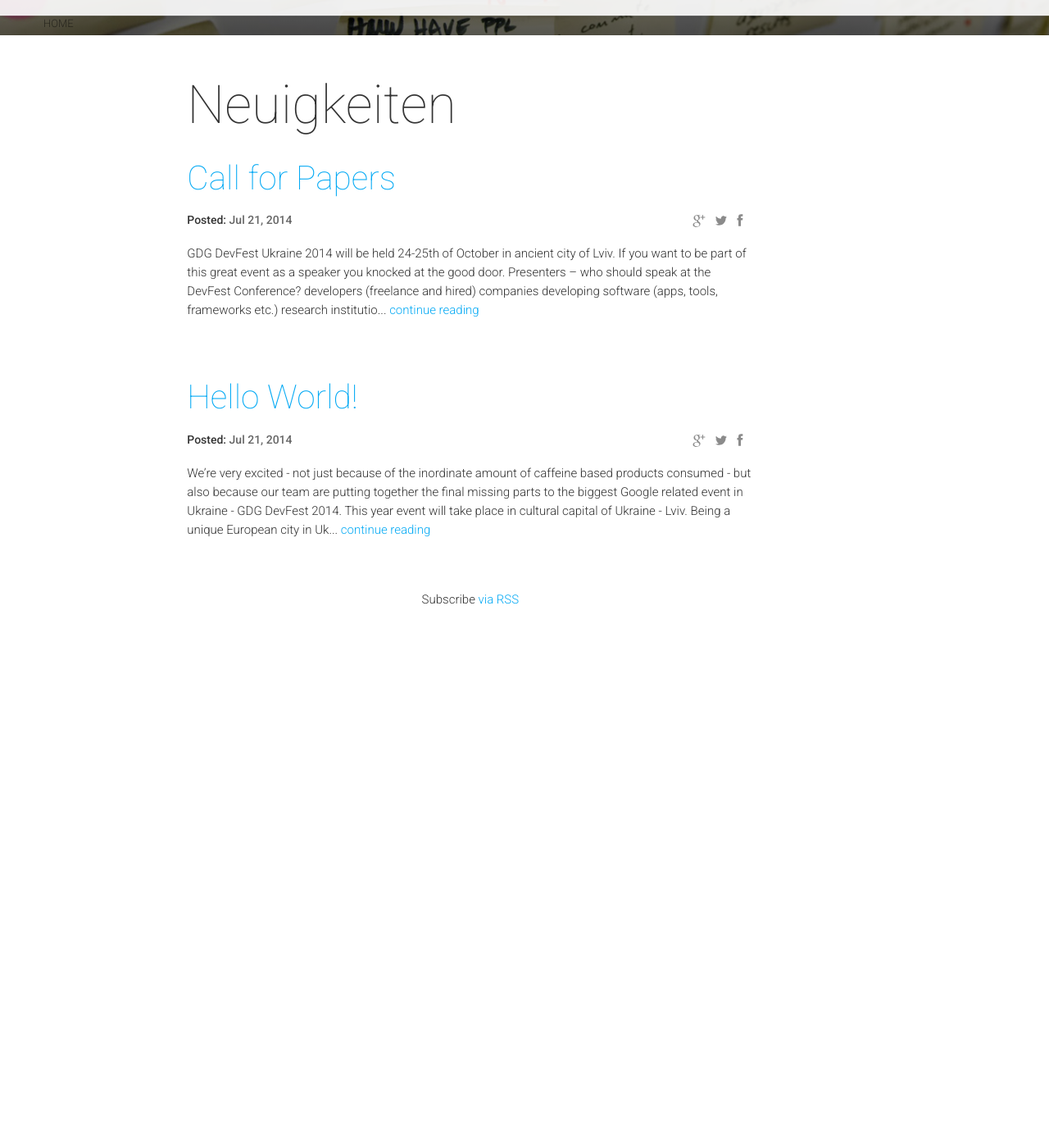
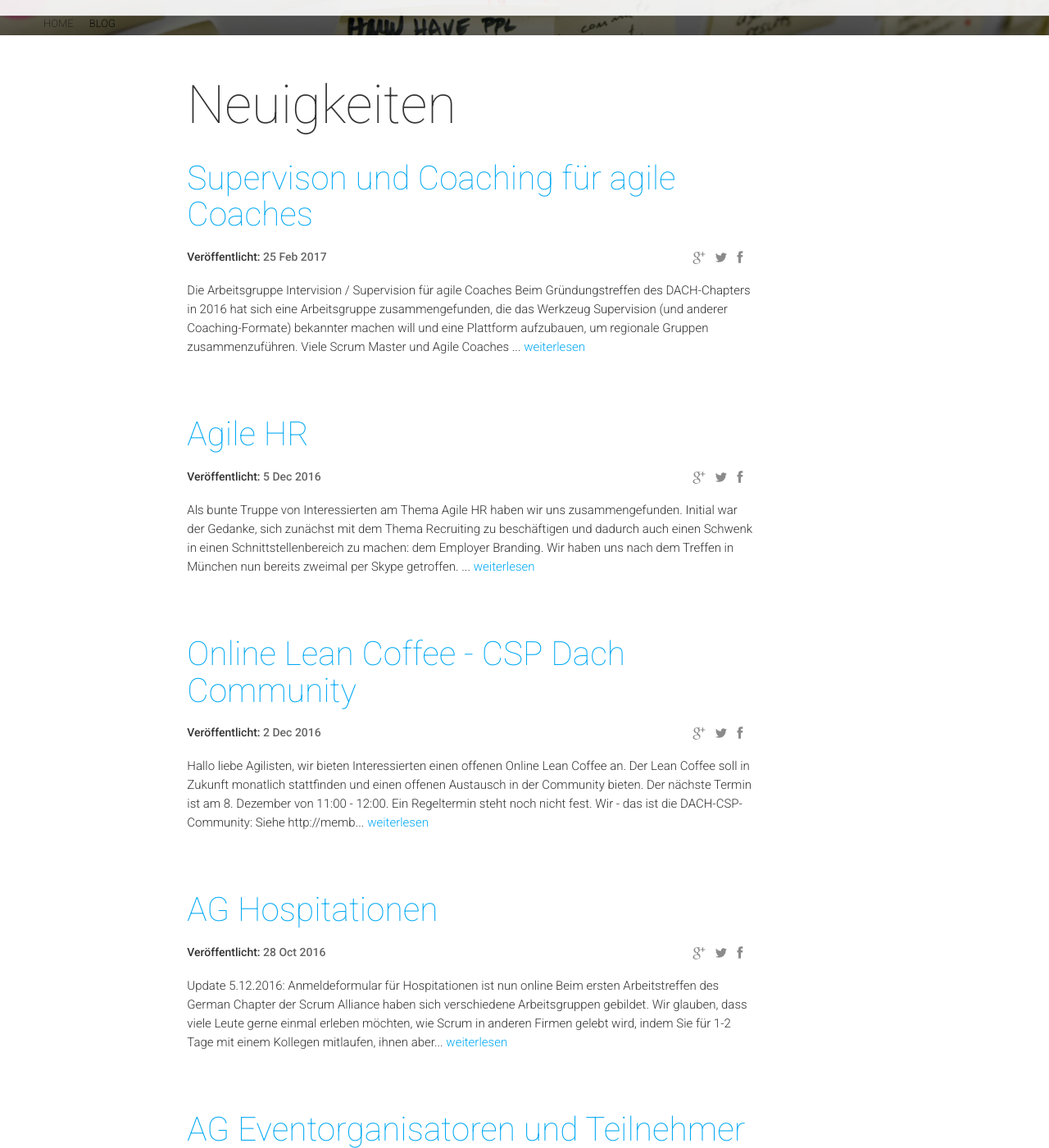
Before and after one commit to mirouhh/scrumdach, a Jekyll site: the page built from blog.html, in a window 1280 px wide and 1400 px high, scrolled down 364 px. Shown: the whole window at 82% size. Built offline with Jekyll 4.4.1, drawn with Linux system fonts in a browser that asks for light colours; nearby versions of some CDN libraries; comment, search, counter and statistics services are not loaded; before the commit the page ends 1177 px from its top, so only the background shows below that; some of the changed text lies outside the part shown.

Commit message:
Blogposts hinzugefügt

```diff
--- a/_config.yml
+++ b/_config.yml
@@ -30,7 +30,7 @@ twitterAccount: "@scrumdach"
 # Navigation
 navigationLinks:
  - {permalink: "/", text: "Home"}
-# - {permalink: "/blog/", text: "Blog"}
+ - {permalink: "/blog/", text: "Blog"}
 # - {permalink: "/schedule/", text: "Sessions"}
 # - {permalink: "/speakers/", text: "Referenten"}
 # - {permalink: "/team/", text: "Team"}
@@ -63,6 +63,7 @@ statisticBlock:
  - {count: "345", specialCharacter: "+", info: "CSP", detail: "Professionals mit mehrjähriger praktische Erfahrung"}
  - {count: "8036", specialCharacter: "+", info: "CSM/CSPO/CSD", detail: "in Deutschland, Österreich und der Schweiz"}
  - {count: "87", specialCharacter: "+", info: "User Groups", detail: "Lokaler Austausch zu den Themen Scrum & Agilität"}
+ - {count: "10", specialCharacter: "+", info: "Arbeitsgruppen", detail: "Überregionale Zusammenarbeit an wertvollen Themen'"}
 
 # Latest News Block
 latestNewsTitle: "Neuigkeiten"
--- a/_includes/blog.html
+++ b/_includes/blog.html
@@ -9,8 +9,8 @@
                         <a href="{{ site.baseurl | append: post.url }}" title="{{ post.title }}"><h4>{{ post.title }}</h4></a>
                         <div class="post-header">
                             <div class="published col-md-6 col-xs-6 pull-left">
-                                <span class="caption">Posted:</span>
-                                <span class="publish-date" itemprop="datePublished">{{ post.date | date: "%b %-d, %Y" }}{% if post.author %} • {{ post.author }}{% endif %}{% if post.meta %} • {{ post.meta }}{% endif %}</span>
+                                <span class="caption">Veröffentlicht:</span>
+                                <span class="publish-date" itemprop="datePublished">{{ post.date | date: "%-d %b %Y" }}{% if post.author %} • {{ post.author }}{% endif %}{% if post.meta %} • {{ post.meta }}{% endif %}</span>
                             </div>
                             <div class="share col-md-6 col-xs-6 pull-right">
                                 <ul class="social-links">
@@ -39,7 +39,7 @@
                                 </ul>
                             </div>
                         </div>
-                        <p class="post-body">{{ post.content | strip_html | truncate: 350 }} <a href="{{ site.baseurl | append: post.url }}">continue reading</a></p>
+                        <p class="post-body">{{ post.content | strip_html | truncate: 350 }} <a href="{{ site.baseurl | append: post.url }}">weiterlesen</a></p>
                     </article>
                 {% endfor %}
 
@@ -47,15 +47,15 @@
                 <div class="row">
                     <div class="pagination">
                         {% if paginator.previous_page %}
-                        <a href="/page{{ paginator.previous_page }}" class="previous">Previous</a>
+                        <a href="/page{{ paginator.previous_page }}" class="previous">Zurück</a>
                         {% else %}
-                        <span class="previous">Previous</span>
+                        <span class="previous">Zurück</span>
                         {% endif %}
                         <span class="page-number ">Page: {{ paginator.page }} of {{ paginator.total_pages }}</span>
                         {% if paginator.next_page %}
-                        <a href="/page{{ paginator.next_page }}" class="next">Next</a>
+                        <a href="/page{{ paginator.next_page }}" class="next">Weiter</a>
                         {% else %}
-                        <span class="next ">Next</span>
+                        <span class="next ">Weiter</span>
                         {% endif %}
                     </div>
                 </div>
--- a/_includes/latest-news.html
+++ b/_includes/latest-news.html
@@ -8,7 +8,7 @@
                     {% assign postUrl = site.baseurl | append: post.url %}
 					<div class="post col-md-6 col-sm-6 text-left animated hiding" data-animation="fadeInDown" data-delay="500">
 						<h6>{{ post.title }}</h6>
-						<p class="post-body">{{ post.content | strip_html | truncate: 250 }} <a href="{{ postUrl }}">continue reading</a></p>
+						<p class="post-body">{{ post.content | strip_html | truncate: 250 }} <a href="{{ postUrl }}">weiterlesen</a></p>
 					</div>
                 {% endfor %}
 			</article>
--- a/_posts/2014-07-21-call-for-papers.markdown
+++ /dev/null
@@ -1,67 +0,0 @@
----
-layout: post
-title:  "Call for Papers"
-date:   2014-07-21 09:00:00
-isStaticPost: false
----
-GDG DevFest Ukraine 2014 will be held 24-25th of October in ancient city of Lviv. If you want to be part of this great event as a speaker you knocked at the good door.
-
-#### Presenters – who should speak at the DevFest Conference?
-
-* developers (freelance and hired)
-* companies developing software (apps, tools, frameworks etc.)
-* research institutions with Google relevant activities
-* companies, organisations and individuals using Google technologies
-
-If you belong to one of those groups you are cordially invited to submit a talk proposal (or a number of proposals). An independent program committee assesses the proposals and selects the actual conference talks.<br/>
-
-#### Themes and topics – what do we expect?
-Our team prepared set of interesting topics in but if you have any cool idea you want to share not from this list, feel free to submit it as well.
-
-##### Android
-
-__Google I/O 2014__
-
-* Material Design
-* Migration to ART
-* New Android Camera API
-* New Job Scheduler
-* Storage Access Framework
-* Elevation & Clipping
-
-__General__
-
-* Android Continuous Integration
-* Loaders, Cursor Adapters
-* Android Animations
-* Patterns in Android development
-
-##### Web
-
-* AngularJS (1x and 2.0)
-* Dart (AngularDart, server-side)
-* Polymer and WebComponents
-* Material Design in Web
-* ChromeOS (apps development)
-* Web Performance (tools, techniques, approaches)
-
-
-##### Cloud
-
-* Google Cloud Platform
-  * Compute Engine
-  * App Engine
-  * Storages (SQL, NoSQL, BigData)
-  * APIs
-* Go (as a language for a Cloud Ready Apps)
-
-
-#### Please submit your proposals [here](http://bit.ly/dfua-c4p).
-__Deadline__ is September 1, 2014
-
-__Please note:__ There is no guarantee that a submission will be put onto the conference agenda!<br/>
-
-The program committee picks the most interesting talk proposals and informs the selected submitters until September 15, 2014.<br/>
-
-#### Any questions?
-Email organizers at [devfest@gdg.org.ua](mailto:devfest@gdg.org.ua)
--- a/_posts/2014-07-21-hello-world.markdown
+++ /dev/null
@@ -1,30 +0,0 @@
----
-layout: post
-title:  "Hello World!"
-date:   2014-07-21 08:00:00
-isStaticPost: false
----
-
-We're very excited - not just because of the inordinate amount of caffeine based products consumed -
-but also because our team are putting together
-the final missing parts to the biggest Google related event in Ukraine - [GDG DevFest 2014](http://devfest.gdg.org.ua/).
-
-This year event will take place in cultural capital of Ukraine - Lviv. Being a unique European city in Ukraine, Lviv is among top 10 cities of the world to visit in 2014 according to the travel group “The Rough Guide” and is among top 10 cities for spending weekends in Europe according to Lonely Planet. So take your time to spend weeked in last hidden gem in the Europe in company of experts and technical geeks.
-
-So should you also be excited? Well yes... and here's why!
-
-* **Attendance**: we're expecting over 350 attendees
-* **Topic**: more than 48 hours of pure Google technologies
-* **Date**: 24-25 of October, expect hackathon and workshops on a first day and conference on the second
-* **Venue**: Kinopalace Cinema - for a first time we'll make technical event in real cinema directly in the heart of the ancient city of Lviv
-* **Speakers**: we're in the process of finalising the list of speakers
-
-but we've already secured a first batch of experts:
-
-* **Dawid Ostrowski** - Developer Relation from Google, who excited about cloud technologies<br>
-* **Mateusz Herych** - Android GDE and GDG organizer from Krakow<br>
-* **Dmytro Danylyk** - developer, blogger, speaker, author of open source 1000+ star libraries <br>
-* **Roman Mazur** - speaker on various international conferences like Droidcon Eastern Europe and Ankara Developer Days<br>
-
-
-More details about speakers, DevFest Hackathon and Lviv will appear in subsequent posts, meantime like us on [Facebook](https://facebook.com/GDGLviv), follow on [Twitter](https://twitter.com/intent/user?screen_name=GDGLviv), add to circles in [Google+](https://plus.google.com/b/102444623953913144164) or subcribe to our [mailing list](http://gdg.us5.list-manage1.com/subscribe/post?u=9fc8aa205b0521b5f05fc8e1e&id=ae0fb459fc) and [RSS feed](http://devfest.gdg.org.ua/feed.xml) in order not to miss any cool stuff about festival.
--- /dev/null
+++ b/_posts/2016-09-14-Wille-vor-Wohl.markdown
@@ -0,0 +1,9 @@
+---
+layout: post
+title:  "Wille vor Wohl!?"
+date:   2016-09-14 09:00:00
+isStaticPost: false
+---
+Es gibt in der Hospizbewegung einen wichtigen Grundsatz bei der Begleitung von Menschen: "Wille vor Wohl". Der geäußerte oder vermutete Wille ist wichtiger als das Wohlergehen des Menschen. Dies ist ein Ausdruck von Respekt und gibt dem Menschen Würde. In der Begleitung von Geschäftsführern, Managern und Teams beschäftigt mich dieser Gedanke immer wieder. Aus meiner Erfahrung heraus habe ich eine Idee was vermutlich in der aktuellen Situation ein guter Weg für den Kunden wäre - der Wille des Managers weist aber in eine ganz andere Richtung. Was tun? Vor der selben Fragestellung stehen auch immer wieder erfahrene ScrumMaster die mit jungen Teams arbeiten. Das Team will in eine Richtung - die Erfahrung schreit im Kopf "NEIN!".<br/>
+
+[weiter zum kompletten Blogpost auf den Community - Seiten der Scrum Alliance >>>](http://membership.scrumalliance.org/blogpost/1482889/257104/Wille-vor-Wohl)
--- /dev/null
+++ b/_posts/2016-10-25-Die-Begeisterer-starten.markdown
@@ -0,0 +1,11 @@
+---
+layout: post
+title:  "Die „Begeisterer“ starten..."
+date:   2016-10-25 09:00:00
+isStaticPost: false
+---
+Auf dem ersten Arbeitstreffen des German Chapter der Scrum Alliance haben wir verschiedene Arbeitsgruppen gebildet. Wir „Begeisterer“ (vorher „Überzeuger“) wollen es uns zur Aufgabe machen, von Scrum zu überzeugen.<br/>
+
+Wir glauben, dass viele Leute gerne Scrum machen würden, ihnen aber die Überzeugungskraft fehlt. Unsere Ideen gingen von einer einfachen Präsentation (damit fangen wir an) bis zu buchbaren Kurzvorträgen oder einer D-A-CH-weiten Roadshow zum Thema.<br/>
+
+[weiter zum kompletten Blogpost auf den Community - Seiten der Scrum Alliance >>>](http://membership.scrumalliance.org/blogpost/1482889/260484/Die-Begeisterer-starten)
--- /dev/null
+++ b/_posts/2016-10-26-DACH-CSP-Community.markdown
@@ -0,0 +1,17 @@
+---
+layout: post
+title:  "DACH CSP Community"
+date:   2016-10-26 09:00:00
+isStaticPost: false
+---
+Im Rahmen des ersten Arbeitstreffens des German Chapter der Scrum Alliance haben sich verschiedene Arbeitsgruppen gebildet – unter anderem auch die „DACH CSP Community“-Arbeitsgruppe.<br/>
+
+Unsere Ziele sind<br/>
+
+* Vernetzen mit anderen CSPs
+* Vernetzen von CSPs mit CTCs, CSCs, CSTs – Co-Training & Mentoring
+* Weiterentwicklung vom CSP zum Beispiel zum CSC, CST
+
+Konkret möchten wir mit einem Online-Austausch beginnen. Wir haben bereits eine Google Gruppe gegründet, zu der wir alle CSPs und an dem Thema interessierten einladen möchten.<br/>
+
+[weiter zum kompletten Blogpost auf den Community - Seiten der Scrum Alliance >>>](http://membership.scrumalliance.org/blogpost/1482889/260604/DACH-CSP-Community)
--- /dev/null
+++ b/_posts/2016-10-27-AG-Berufseinsteiger.markdown
@@ -0,0 +1,25 @@
+---
+layout: post
+title:  "AG Berufseinsteiger"
+date:   2016-10-27 09:00:00
+isStaticPost: false
+---
+Hallo,<br/>
+
+unsere Arbeitsgruppe widmet sich dem Thema "Berufseinsteiger". Unsere Ziele sind:<br/>
+
+* Berufseinsteigern (von der Uni) Einstiegsperspektiven geben (neue Zielgruppe für den Beruf als Scrum Master)
+* Berufseinsteigern, -wechslern und Unternehmen Orientierung bieten.
+
+Wir haben uns folgende Fragen gestellt (nicht abschließend):<br/>
+* Was wäre wünschenswert, dass ein Trainee es nach einem Jahr gelernt hat?
+* Welche Erfahrungen sollte ein Trainee nach einem Jahr gesammelt haben?
+* Für Unternehmen: Woran erkennt man, wer geeignet ist?
+* Wie unterstützt man einen Trainee bei der Entwicklung in/zu einer Rolle?
+
+Als Maßnahmen haben wir uns folgendes überlegt:<br/>
+
+* Im ersten Schritt entsteht ein Leitfaden, am besten gemeinsam und iterativ entwickelt mit Unternehmen und Coaches. Der Leitfaden hilft Unternehmen dabei, individuelle Traineeprogramme zu entwickeln. Außerdem bietet er Einsteigern eine Orientierung beim Selbststudium. Der Leitfaden soll unabhängig von Unternehmensgröße und Branche anwendbar sein.
+* Mögliche weitere Schritte: Bereitstellung einer Infrastruktur, Bekanntmachung/Marketing, Unterstützung bei der Umsetzung von Traineeprogrammen (z.B. durch die Vermittlung von Mentoren), Zertifizierung von Traineeprogrammen
+
+[weiter zum kompletten Blogpost auf den Community - Seiten der Scrum Alliance >>>](http://membership.scrumalliance.org/blogpost/1482889/260709/AG-Berufseinsteiger)
--- /dev/null
+++ b/_posts/2016-10-28-AG-Eventorganisatoren-und-Teilnehmer.markdown
@@ -0,0 +1,17 @@
+---
+layout: post
+title:  "AG Eventorganisatoren und Teilnehmer"
+date:   2016-10-28 09:00:00
+isStaticPost: false
+---
+Im Rahmen des ersten Arbeitstreffens des D-A-CH ScrumAlliance Chapters am 20.10.2016 in München bildete sich eine Arbeitsgruppe mit dem Ziel, den Austausch zwischen bereits vorhandenen Agilen Events und deren Organisatoren zu stärken.<br/>
+
+Die Zielsetzung der Arbeitsgruppe spiegelt sich in den beschlossenen MVPs wider:<br/>
+
+MVP 1:<br/>
+Filterbare Liste der geplanten Agilen Events, mit Typ, Ansprechpartner, Location damit mögliche Besucher Events in ihrer Nähe oder ihrem Interessensgebiet finden können.
+
+MVP 2:
+Organisator<br/>en Verzeichnis und Hilfeseiten, um Organisatoren die Möglichkeit zu geben den Austausch zu suchen oder die Erfahrungen der bereits aktiven Events abzurufen.
+
+[weiter zum kompletten Blogpost auf den Community - Seiten der Scrum Alliance >>>](http://membership.scrumalliance.org/blogpost/1482889/260817/AG-Eventorganisatoren-und-Teilnehmer)
--- /dev/null
+++ b/_posts/2016-10-28-AG-Hospitationen.markdown
@@ -0,0 +1,13 @@
+---
+layout: post
+title:  "AG Hospitationen"
+date:   2016-10-28 09:00:00
+isStaticPost: false
+---
+<b>Update 5.12.2016: Anmeldeformular für Hospitationen ist nun online</b><br/>
+
+Beim ersten Arbeitstreffen des German Chapter der Scrum Alliance haben sich verschiedene Arbeitsgruppen gebildet.<br/>
+
+Wir glauben, dass viele Leute gerne einmal erleben möchten, wie Scrum in anderen Firmen gelebt wird, indem Sie für 1-2 Tage mit einem Kollegen mitlaufen, ihnen aber noch einige Hürden im Weg stehen: Gerade Berufsanfänger haben oft noch nicht viele Kontakte in der Community und wissen nicht, welche Firmen ggf. offen für eine Hospitation wären. Für Firmen ist Vertraulichkeit häufig ein kritisches Thema.<br/>
+
+[weiter zum kompletten Blogpost auf den Community - Seiten der Scrum Alliance >>>](http://membership.scrumalliance.org/blogpost/1482889/260830/AG-Hospitationen)
--- /dev/null
+++ b/_posts/2016-12-02-Online-Lean-Coffee-CSP-DACH-Community.markdown
@@ -0,0 +1,18 @@
+---
+layout: post
+title:  "Online Lean Coffee - CSP Dach Community"
+date:   2016-12-02 09:00:00
+isStaticPost: false
+---
+Hallo liebe Agilisten,<br/>
+
+wir bieten Interessierten einen offenen Online Lean Coffee an. Der Lean Coffee soll in Zukunft monatlich stattfinden und einen offenen Austausch in der Community bieten.<br/>
+Der nächste Termin ist am 8. Dezember von 11:00 - 12:00.  Ein Regeltermin steht noch nicht fest.<br/>
+
+Wir - das ist die DACH-CSP-Community: Siehe [http://membership.scrumalliance.org/blogpost/1482889/260604/DACH-CSP-Community](http://membership.scrumalliance.org/blogpost/1482889/260604/DACH-CSP-Community)<br/>
+
+Unsere Themen für den Lean Coffee sind im Groben:<br/>
+* Erfahrungsaustausch im Bereich Agile - Coaching (Individuelle Fälle, Techniken, Methoden, Gedanken)
+* Berufliche Weiterentwicklung und Zertifizierungen (zum CSP oder vom CSP zum CST/CEC etc. ). Ausbildungen, Anforderungen, Mentoring, Co-Training etc.
+
+[weiter zum kompletten Blogpost auf den Community - Seiten der Scrum Alliance >>>](http://membership.scrumalliance.org/blogpost/1482889/263590/Online-Lean-Coffee--CSP-Dach-Community)
--- /dev/null
+++ b/_posts/2016-12-05-Agile-HR.markdown
@@ -0,0 +1,13 @@
+---
+layout: post
+title:  "Agile HR"
+date:   2016-12-05 09:00:00
+isStaticPost: false
+---
+Als bunte Truppe von Interessierten am Thema Agile HR haben wir uns zusammengefunden.<br/>
+
+Initial war der Gedanke, sich zunächst mit dem Thema Recruiting zu beschäftigen und dadurch auch einen Schwenk in einen Schnittstellenbereich zu machen: dem Employer Branding.<br/>
+
+Wir haben uns nach dem Treffen in München nun bereits zweimal per Skype getroffen. Aktuell arbeiten wir am Big Picture (“Was ist denn eigentlich Agile HR?”), an Quick-Wins (Fallbeispiele für Recruiting von ScrumMastern) und selbstverständlich auch an der Organisation von uns selbst.<br/>
+
+[weiter zum kompletten Blogpost auf den Community - Seiten der Scrum Alliance >>>](http://membership.scrumalliance.org/blogpost/1482889/263718/Agile-HR)
--- a/index.html
+++ b/index.html
@@ -8,3 +8,5 @@ permalink: /
 {% include about.html %}
 
 {% include statistic.html %}
+
+{% include latest-news.html %}
```
Also changed, not shown: _posts/2016-09-06-Über-uns.markdown (added, +10 -0 lines), _posts/2017-02-25-Supervision-und-Coaching-für-agile-Coaches.markdown (added, +13 -0 lines).
